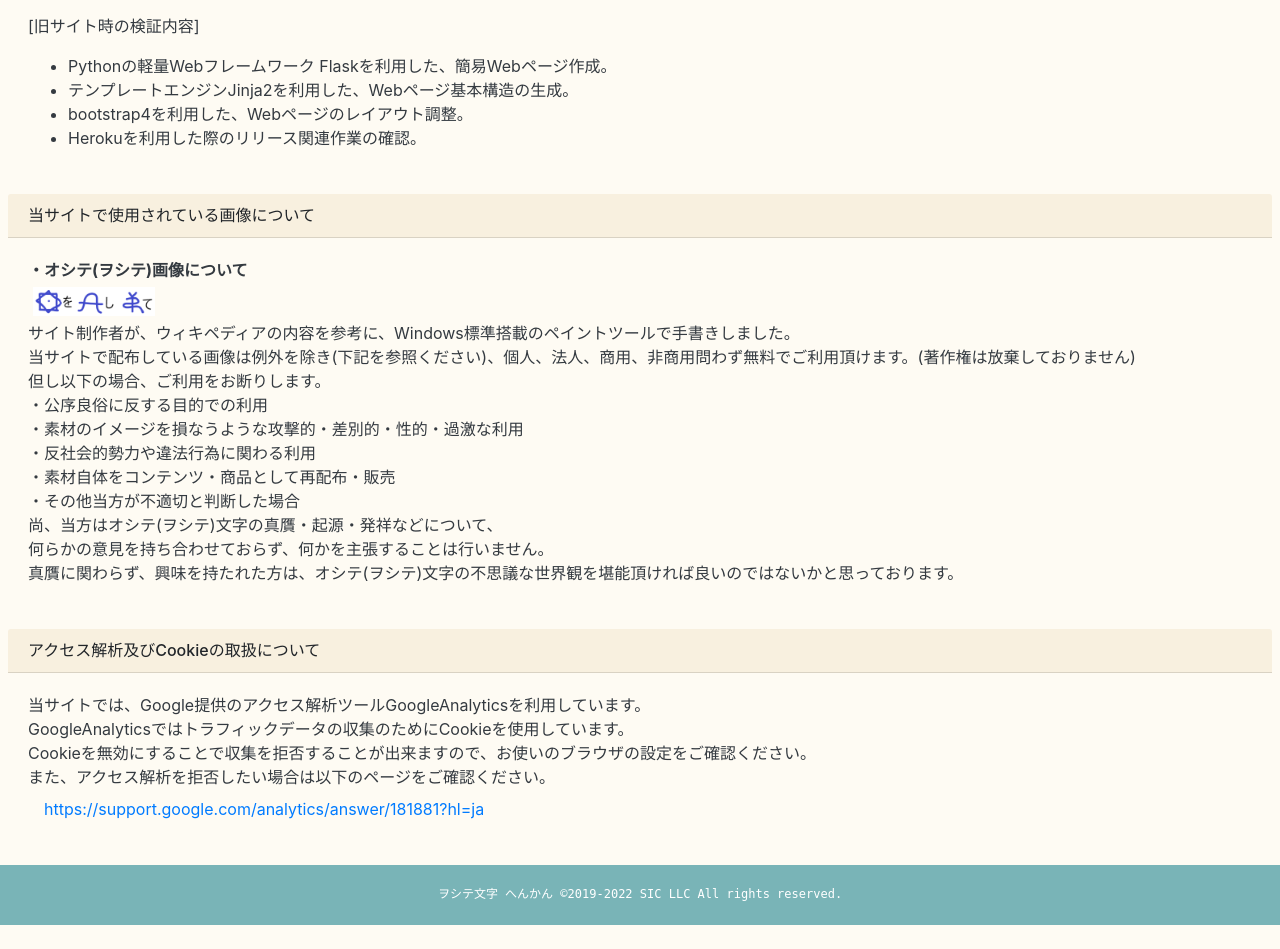
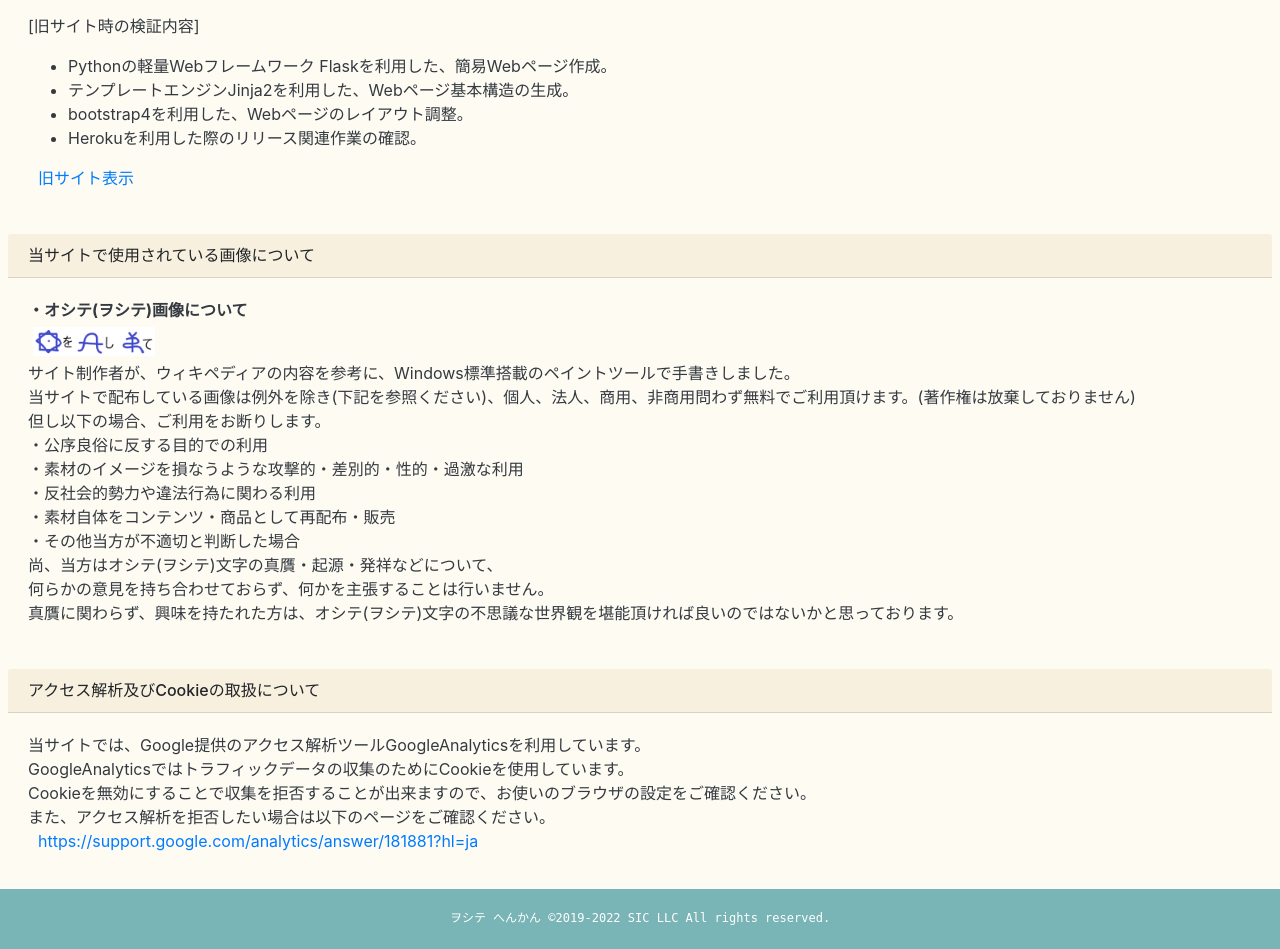
Before and after one commit to iio1989/oshite, a Flask app: page /about in a window 1280 px wide. Shown: the part 636-1585 px from the top of the page. Before the commit the page ends 1561 px from the top, so only its background shows below. Run offline with Flask 2, Linux system fonts and the light colour scheme; some libraries are stand-ins or nearby versions.

Commit message:
update about page and, footer.

```diff
--- a/app/static/css/about.css
+++ b/app/static/css/about.css
@@ -38,3 +38,7 @@ font-size: 17px;
     margin-top:5px;
     margin-bottom:5px;
 }
+
+.about__link {
+    margin-left:10px;
+}
--- a/app/templates/about.html
+++ b/app/templates/about.html
@@ -41,6 +41,7 @@
                   <li>bootstrap4を利用した、Webページのレイアウト調整。</li>
                   <li>Herokuを利用した際のリリース関連作業の確認。</li>
               </ul>
+              <a class="about__link" href="/old_design/home" method="home">旧サイト表示</a>
           </p>
       </div>
     </div>
@@ -71,7 +72,7 @@
             GoogleAnalyticsではトラフィックデータの収集のためにCookieを使用しています。<br>
             Cookieを無効にすることで収集を拒否することが出来ますので、お使いのブラウザの設定をご確認ください。<br>
             また、アクセス解析を拒否したい場合は以下のページをご確認ください。<br>
-            <a id="nav-item-home" class="nav-link" href="https://support.google.com/analytics/answer/181881?hl=ja" method="home">https://support.google.com/analytics/answer/181881?hl=ja</a>
+            <a class="about__link" href="https://support.google.com/analytics/answer/181881?hl=ja" method="home">https://support.google.com/analytics/answer/181881?hl=ja</a>
           </p>
       </div>
     </div>
--- a/app/templates/home.html
+++ b/app/templates/home.html
@@ -49,5 +49,5 @@
         $(".unav-item").removeClass("active");
         $("#nav-item-home").addClass("active");
     });
-    </script>
+</script>
 </html>
--- a/app/templates/parts/footer.html
+++ b/app/templates/parts/footer.html
@@ -6,6 +6,10 @@
 -->
 <footer class="footer">
     <div class="container">
-        <p class="text-muted text-center copyright">ヲシテ文字&nbsp;へんかん&nbsp;&copy;2019-2022&nbsp;SIC LLC All rights reserved.</p>
+        <p id="footer__copyright" class="text-muted text-center copyright">ヲシテ&nbsp;へんかん&nbsp;&copy;2019-</p>
     </div>
 </footer>
+<script>
+    // 現在日時をフッターに
+	document.getElementById('footer__copyright').textContent += new Date().getFullYear() + " SIC LLC All rights reserved.";
+</script>
```
